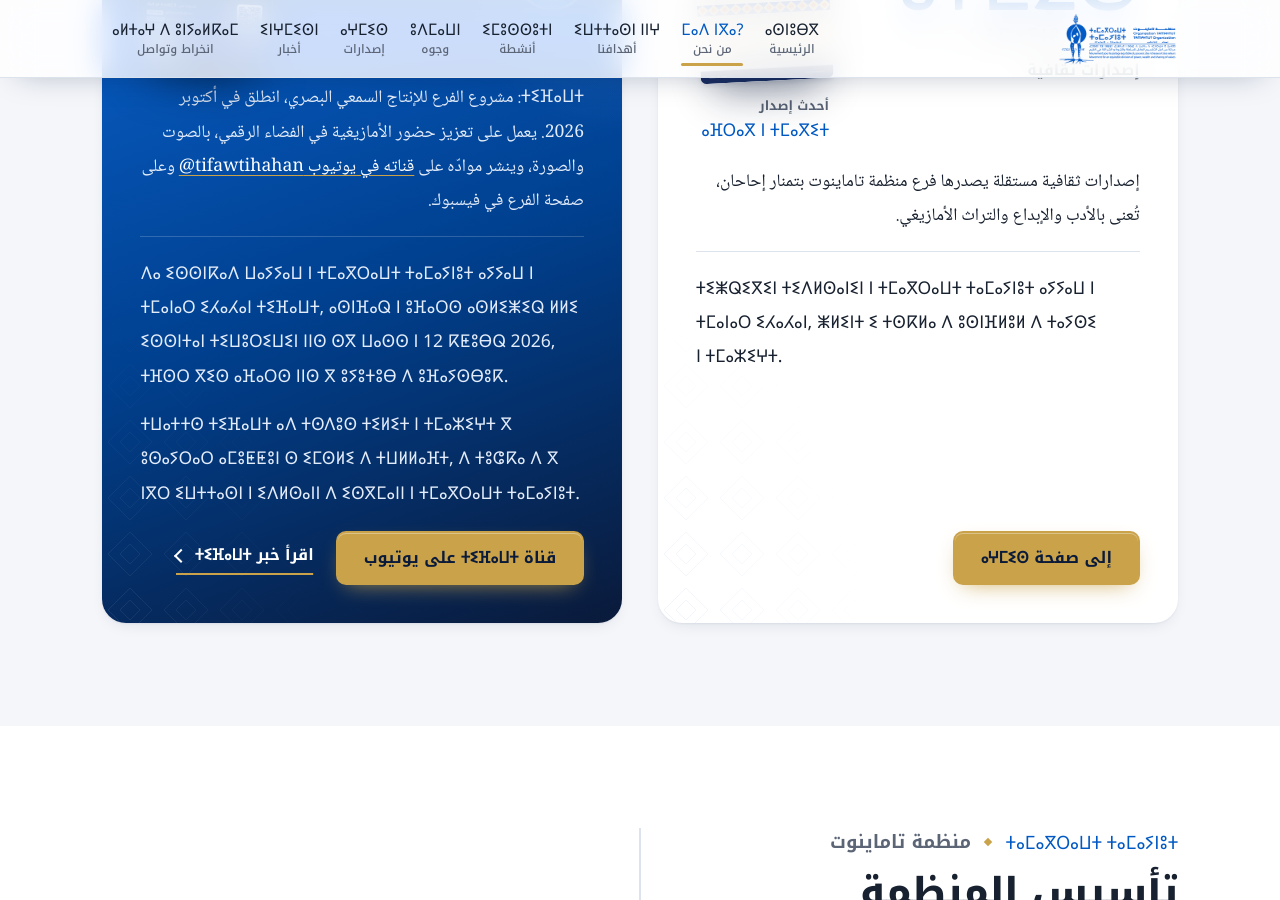
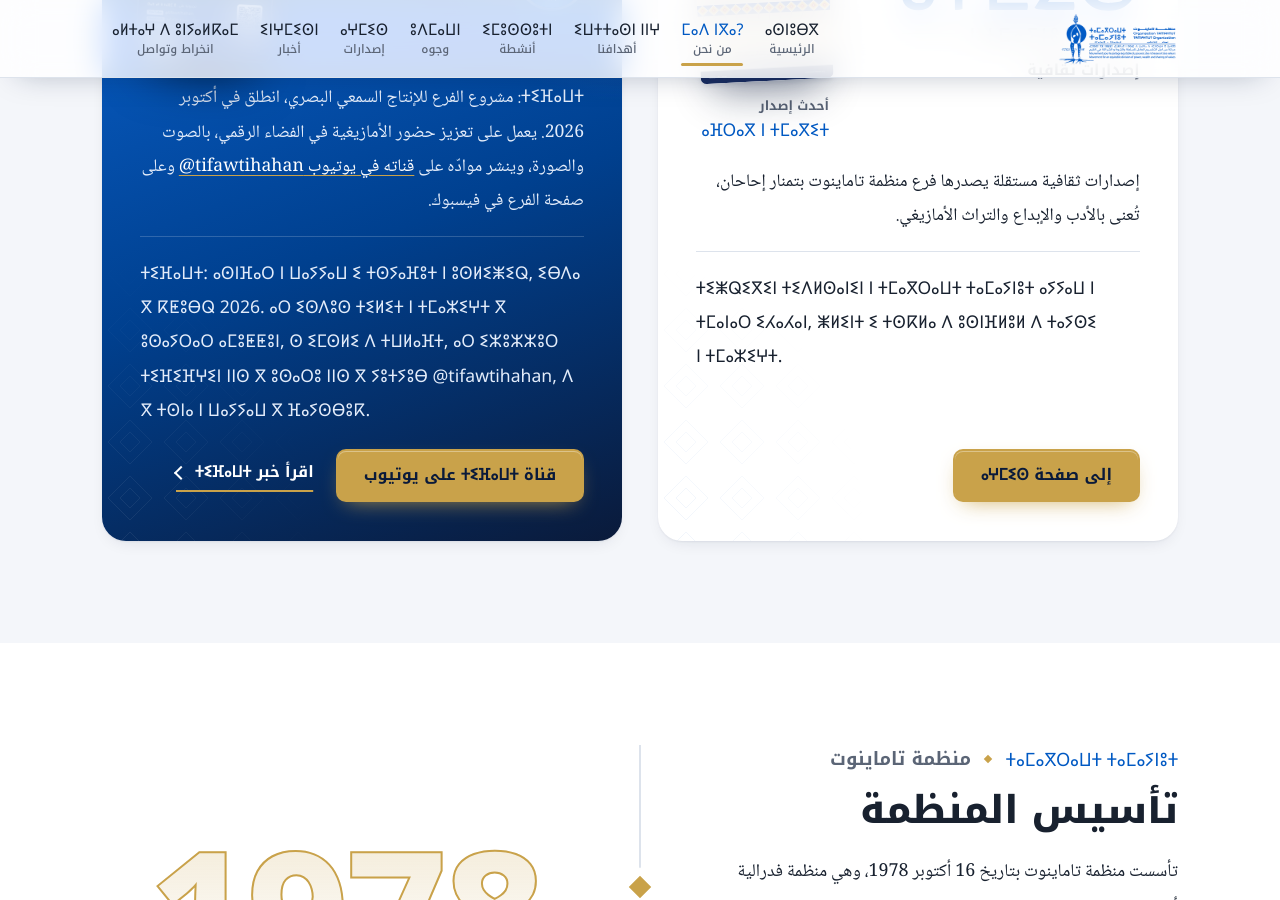
Before and after one commit to tamaynut-ihahan/tamaynut-ihahan.github.io, a Jekyll site: the page built from about/index.html, in a window 1280 px wide and 900 px high, scrolled down 1292 px. Built offline with Jekyll 4.4.1, drawn with Linux system fonts in a browser that asks for light colours.

Commit message:
بطاقة ⵜⵉⴼⴰⵡⵜ: نص تيفيناغ خاص بالمشروع بدل نص الخبر
Co-Authored-By: Claude Opus 5.5 <noreply@anthropic.com>
Claude-Session: https://claude.ai/code/session_01MkSkgh2q6ckEsHHaVxXTj2

```diff
--- a/_includes/projects.html
+++ b/_includes/projects.html
@@ -43,9 +42,7 @@ include projects.html id="home" home=true   ← في الرئيسية: تاري
         </a>
         <div class="bc-bi">
           <p class="bc-ar"><span lang="zgh">ⵜⵉⴼⴰⵡⵜ</span>: مشروع الفرع للإنتاج السمعي البصري، انطلق في أكتوبر 2026. يعمل على تعزيز حضور الأمازيغية في الفضاء الرقمي، بالصوت والصورة، وينشر موادّه على <a href="{{ site.youtube }}" target="_blank" rel="noopener noreferrer">قناته في يوتيوب <bdi dir="ltr">@tifawtihahan</bdi></a> وعلى صفحة الفرع في فيسبوك.</p>
-          {%- if tf_news.tz %}
-          <div class="bc-tz tz" lang="zgh">{{ tf_news.tz | markdownify }}</div>
-          {%- endif %}
+          <p class="bc-tz tz" lang="zgh">ⵜⵉⴼⴰⵡⵜ: ⴰⵙⵏⴼⴰⵔ ⵏ ⵡⴰⵢⵢⴰⵡ ⵉ ⵜⵙⵢⴰⴼⵓⵜ ⵏ ⵓⵙⵍⵉⵥⵉⵕ, ⵉⴱⴷⴰ ⴳ ⴽⵟⵓⴱⵕ 2026. ⴰⵔ ⵉⵙⴷⵓⵙ ⵜⵉⵍⵉⵜ ⵏ ⵜⵎⴰⵣⵉⵖⵜ ⴳ ⵓⵙⴰⵢⵔⴰⵔ ⴰⵎⵓⵟⵟⵓⵏ, ⵙ ⵉⵎⵙⵍⵉ ⴷ ⵜⵡⵍⴰⴼⵜ, ⴰⵔ ⵉⵣⵓⵣⵣⵓⵔ ⵜⵉⴼⵉⴼⵖⵉⵏ ⵏⵏⵙ ⴳ ⵓⵙⴰⵔⵓ ⵏⵏⵙ ⴳ ⵢⵓⵜⵢⵓⴱ <bdi dir="ltr">@tifawtihahan</bdi>, ⴷ ⴳ ⵜⵙⵏⴰ ⵏ ⵡⴰⵢⵢⴰⵡ ⴳ ⴼⴰⵢⵙⴱⵓⴽ.</p>
         </div>
         <div class="bc-links">
           <a class="btn btn-gold" href="{{ site.youtube }}" target="_blank" rel="noopener noreferrer">قناة ⵜⵉⴼⴰⵡⵜ على يوتيوب</a>
--- a/about/index.html
+++ b/about/index.html
@@ -11,7 +11,7 @@ description: "تعرّف على فرع منظمة تاماينوت بتمنار
   - فقرات الصفحة الأصلية كما هي (لم تُحذف جملة)، وقد انتقلت فقرة ⵜⵉⴼⴰⵡⵜ إلى بطاقتها في «مشاريع الفرع».
   - اسم المنظمة والفرع بتيفيناغ من site.title_tz، وعناوين المحاور من الصفحة الرئيسية، والشعار من site.slogan.
   - بطاقة ⴰⵖⵎⵉⵙ: الوصفان منسوخان حرفياً من newsletter/index.html، والغلاف من _data/aghmis.yml.
-  - بطاقة ⵜⵉⴼⴰⵡⵜ: النص بتيفيناغ يُقرأ من حقل tz في _news/2026-10-31-tifawt.md.
+  - بطاقة ⵜⵉⴼⴰⵡⵜ: النص بتيفيناغ مكتوب في _includes/projects.html (مستقل عن خبرها).
 {%- endcomment -%}
 {%- assign names_tz = site.title_tz | split: " – " -%}
 {%- assign names_ar = site.title | split: " – " -%}
```
Also changed, not shown: other parts of _includes/projects.html (+1 -2 lines).
